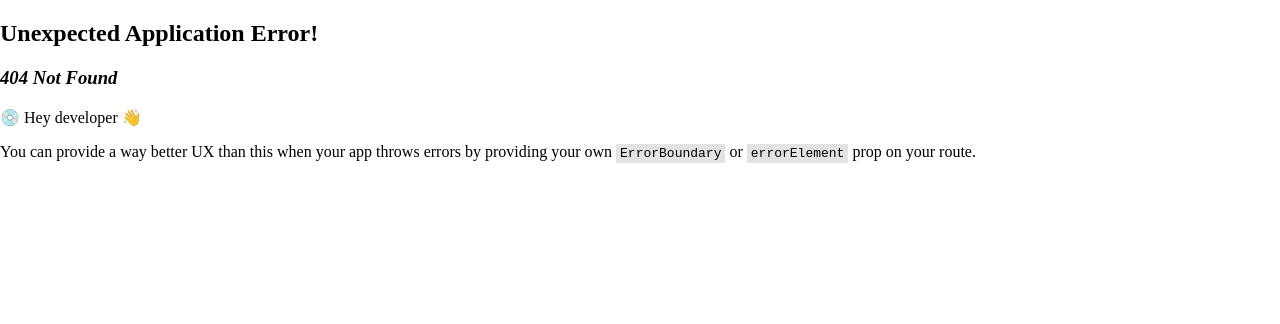
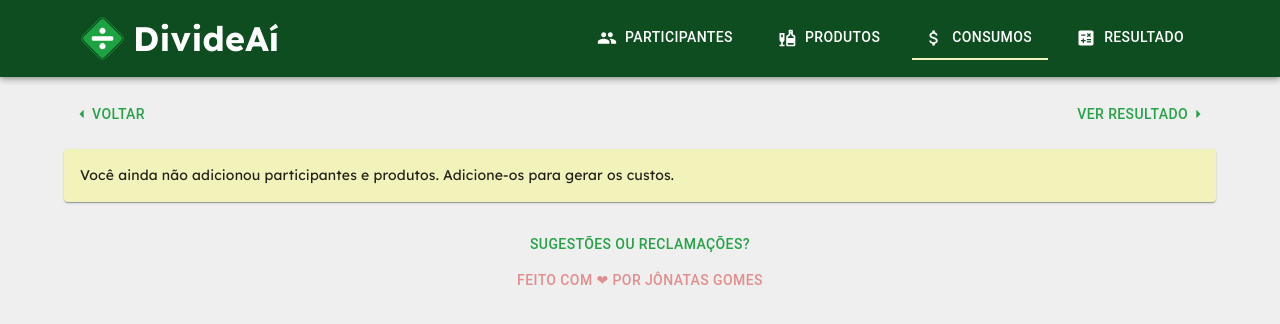
Before and after one commit to jonatas1n/divide-ai, a React (Vite) app: page /costs in a window 1280 px wide. Before the commit this address had no page. Shown: the top 324 px of the page. Built offline with nearby package versions, Linux system fonts and the light colour scheme.

Commit message:
refact: update path

```diff
--- a/src/App.tsx
+++ b/src/App.tsx
@@ -19,7 +19,7 @@ import "@fontsource/lexend/700.css";
 
 const router = createBrowserRouter(
   createRoutesFromElements(
-    <Route path="/divide-ai" element={<Layout />}>
+    <Route path="/" element={<Layout />}>
       <Route index element={<Guests />} />
       <Route path="guests" element={<Guests />} />
       <Route path="products" element={<Products />} />
--- a/src/components/Header/HeaderMenu/index.tsx
+++ b/src/components/Header/HeaderMenu/index.tsx
@@ -48,7 +48,7 @@ export const HeaderMenu = () => {
             {Object.entries(ROUTES).map(([path, route]) => (
               <Button
                 key={path}
-                href={"/divide-ai/" + path}
+                href={path}
                 color="inherit"
                 startIcon={<route.icon />}
                 sx={{
--- a/src/pages/Costs/index.tsx
+++ b/src/pages/Costs/index.tsx
@@ -27,8 +27,8 @@ export const Costs = () => {
   return (
     <>
       <NavigationHeader
-        previousOption={{ href: "/divide-ai/products" }}
-        nextOption={{ label: "Ver resultado", href: "/divide-ai/result" }}
+        previousOption={{ href: "/products" }}
+        nextOption={{ label: "Ver resultado", href: "/result" }}
       />
       <SmTitleText title="Consumos" />
       <Stack spacing={2}>
--- a/src/pages/Guests/index.tsx
+++ b/src/pages/Guests/index.tsx
@@ -16,7 +16,7 @@ export const Guests = () => {
     <>
       <NavigationHeader
         nextOption={{
-          href: "/divide-ai/products",
+          href: "/products",
           label: "Avançar para os produtos",
         }}
       />
--- a/src/pages/Products/index.tsx
+++ b/src/pages/Products/index.tsx
@@ -16,9 +16,9 @@ export const Products = () => {
   return (
     <>
       <NavigationHeader
-        previousOption={{ href: "/divide-ai/guests" }}
+        previousOption={{ href: "/guests" }}
         nextOption={{
-          href: "/divide-ai/costs",
+          href: "/costs",
           label: "Avançar para os consumos",
         }}
       />
--- a/src/pages/Result/index.tsx
+++ b/src/pages/Result/index.tsx
@@ -42,7 +42,7 @@ export const Result = () => {
     <>
       <NavigationHeader
         previousOption={{
-          href: "/divide-ai/costs",
+          href: "/costs",
           label: "Voltar para consumos",
         }}
       />
--- a/vite.config.ts
+++ b/vite.config.ts
@@ -21,7 +21,7 @@ export default defineConfig({
       },
     },
   },
-  base: '/divide-ai/',
+  base: '/',
   plugins: [
     VitePWA({
       devOptions: {
@@ -39,8 +39,8 @@ export default defineConfig({
         short_name: 'DivideAí',
         description: 'Uma aplicação para dividir contas de bares e restaurantes',
         theme_color: '#0e4d1f',
-        scope: "/divide-ai/",
-        start_url: "/divide-ai/?fullscreen=true",
+        scope: "/",
+        start_url: "/?fullscreen=true",
         display: "standalone",
         icons: [
           {
```
